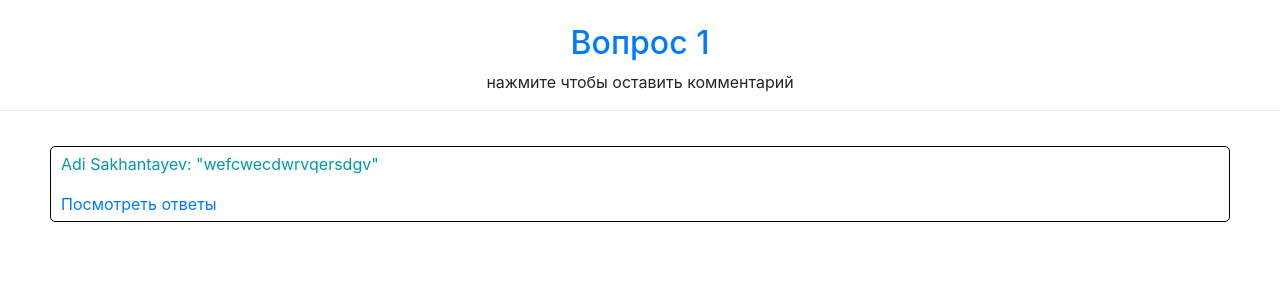
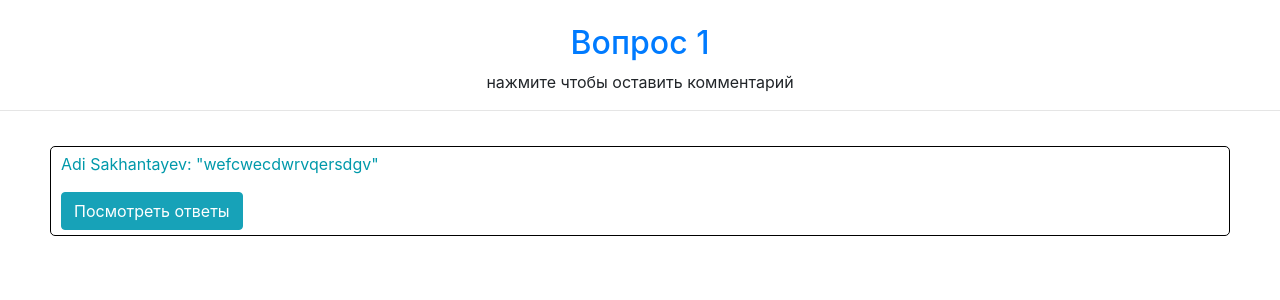
Before and after one commit to ninjakamushek/Fizmat-Forum, a Flask app: page /thread/3 in a window 1280 px wide. Shown: the part 70-370 px from the top of the page. Run offline with Flask 2, Linux system fonts and the light colour scheme; data comes from the database, SQL or seed files in the repository; both versions use the stored data as it was after the commit; some libraries are stand-ins or nearby versions.

Commit message:
little changes

```diff
--- a/templates/answers.html
+++ b/templates/answers.html
@@ -2,7 +2,7 @@
 {% block content %}
 <div class="comment">
     <p>{{ comment.user.name }} {{ comment.user.surname }}: "{{ comment.text }}"</p>
-    <a href="/add_answer/{{comment.id}}">Ответить</a>
+    <a href="/add_answer/{{comment.id}}" class="btn btn-info">Ответить</a>
 </div>
 <hr/>
 {% for ans in answers %}
--- a/templates/indexed_thread.html
+++ b/templates/indexed_thread.html
@@ -11,7 +11,7 @@
         <a href="/comment_edit/{{ comm.id }}" class="btn btn-warning">Изменить</a>
         <a href="/comment_delete/{{ comm.id }}" class="btn btn-danger">Удалить</a>
     {% endif %}
-    <a href="/answers/{{comm.id}}">Посмотреть ответы</a>
+    <a href="/answers/{{comm.id}}" class="btn btn-info">Посмотреть ответы</a>
 </div>
 {% endfor %}
 {% endblock %}
```
Also changed, not shown: db/FF.sqlite.
